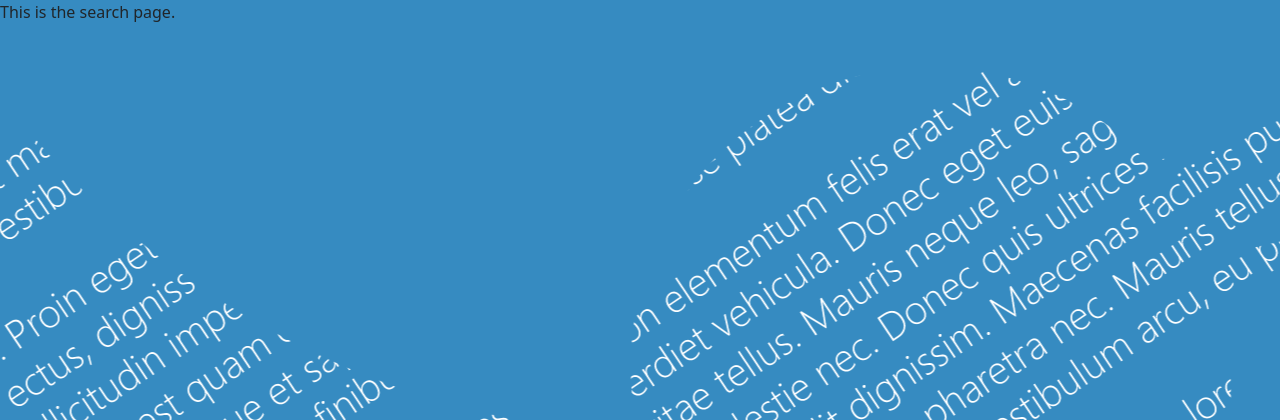
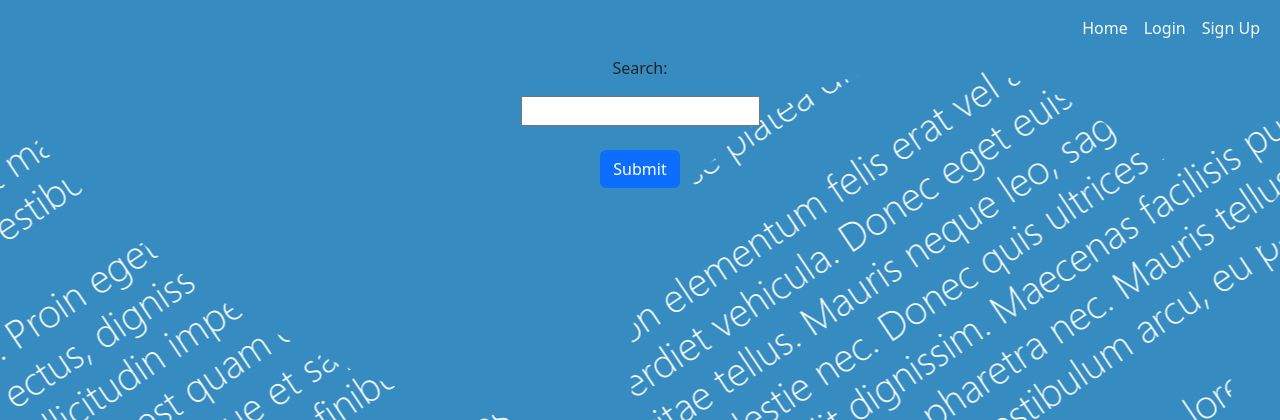
Before and after one commit to MohammadOsama15/EarlyBird, a Flask app: template templates/search.html in a window 1280 px wide. Shown: the top 420 px of the page. Run offline with Flask 2, Linux system fonts and the light colour scheme; the template is opened without the code that fills it, so the values that code supplies are empty; some libraries are stand-ins or nearby versions.

Commit message:
1)change the page you go to afetr you login to search instead of profile page. 2) Created the search box on the search page. 3) Made sure that user input in the search box goes to main.py.

```diff
--- a/auth.py
+++ b/auth.py
@@ -28,7 +28,7 @@ def login_post():
         return redirect(url_for("auth.login"))
 
     login_user(user, remember=remember)
-    return redirect(url_for('main.profile'))
+    return redirect(url_for('main.search'))
 
 
 @auth.route('/signup')
--- a/main.py
+++ b/main.py
@@ -23,6 +23,9 @@ def profile():
 @main.route('/search')
 @login_required
 def search():
+    form_data = request.args
+    query = form_data.get("searchTerm")
+    # print(query) # Printing out the search term that user puts in the search bar to confirm if the search word is being sent to the main.py.
     return render_template("search.html")
 
 
--- a/templates/search.html
+++ b/templates/search.html
@@ -1,6 +1,17 @@
 {% extends "base.html" %}
-{% block body %}
+{% block content %}
     <body>
-        <p1>This is the search page.</p1>
+        <form method="GET" action="/search">
+            <div class="form-group">
+              <p><label for="search">Search:</label></p>
+              <input type="text" name = "searchTerm">
+            </div>
+            <br>
+            <button type="submit" class="btn btn-primary">Submit</button>
+          </form>
     </body>
 {% endblock %}
+
+<form method="GET" action="/search.html">
+
+</form>
```
Also changed, not shown: 8 other files.
